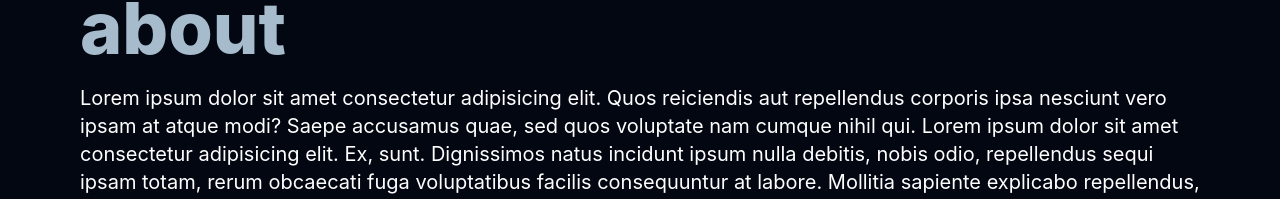
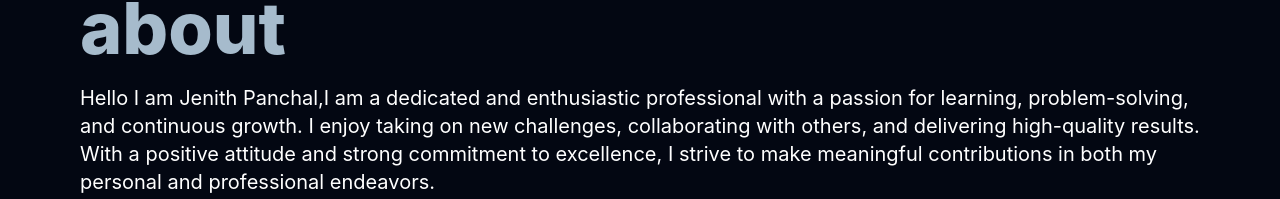
Before and after one commit to Jenith-Panchal-Simform/Practical-03-Portfolio, a React (Vite) app: page / in a window 1280 px wide. Shown: the part 730-929 px from the top of the page. Built offline with nearby package versions, Linux system fonts and the light colour scheme.

Commit message:
feat:update profile photo and about section

```diff
--- a/src/components/About/About.tsx
+++ b/src/components/About/About.tsx
@@ -10,29 +10,25 @@ export const About = () => {
           about
         </h1>
         <p className="text-xl">
-          Lorem ipsum dolor sit amet consectetur adipisicing elit. Quos
-          reiciendis aut repellendus corporis ipsa nesciunt vero ipsam at atque
-          modi? Saepe accusamus quae, sed quos voluptate nam cumque nihil qui.
-          Lorem ipsum dolor sit amet consectetur adipisicing elit. Ex, sunt.
-          Dignissimos natus incidunt ipsum nulla debitis, nobis odio,
-          repellendus sequi ipsam totam, rerum obcaecati fuga voluptatibus
-          facilis consequuntur at labore. Mollitia sapiente explicabo
-          repellendus, fugiat, consequatur repudiandae dolorum laborum ipsa eum
-          aliquid voluptates a? Eaque molestias voluptate quos illo, tempora
-          vitae laudantium iure repellat voluptates, exercitationem id
-          doloremque ut iusto. Aliquam, unde architecto. Quisquam, ut veritatis
-          nesciunt sequi eligendi a. Culpa sed voluptas dolore amet sapiente
-          corrupti odio, blanditiis dignissimos quos fugit aliquam aliquid
-          doloribus. Placeat earum dignissimos esse harum! Labore, debitis
-          quidem, illo asperiores ratione ipsum ex aliquam harum error maiores
-          repellat, placeat vero culpa incidunt numquam! Illo amet cumque
-          sapiente odit nobis sed rem nihil fugit sunt at!
+          Hello I am Jenith Panchal,I am a dedicated and enthusiastic
+          professional with a passion for learning, problem-solving, and
+          continuous growth. I enjoy taking on new challenges, collaborating
+          with others, and delivering high-quality results. With a positive
+          attitude and strong commitment to excellence, I strive to make
+          meaningful contributions in both my personal and professional
+          endeavors.
         </p>
       </div>
       <div className="flex justify-around">
-        <h2 className="text-2xl md:text-4xl lg:text-4xl font-bold">React</h2>
-        <h2 className="text-2xl md:text-4xl lg:text-4xl font-bold">Node</h2>
-        <h2 className="text-2xl md:text-4xl lg:text-4xl font-bold">Java</h2>
+        <h2 className="text-2xl md:text-4xl lg:text-4xl font-bold hover:text-[#A6BBCC]">
+          React
+        </h2>
+        <h2 className="text-2xl md:text-4xl lg:text-4xl font-bold hover:text-[#A6BBCC]">
+          Node
+        </h2>
+        <h2 className="text-2xl md:text-4xl lg:text-4xl font-bold hover:text-[#A6BBCC]">
+          Java
+        </h2>
       </div>
     </section>
   );
--- a/src/components/Home/Home.tsx
+++ b/src/components/Home/Home.tsx
@@ -15,7 +15,7 @@ export const Home = () => {
       <div className=" border border-[#A6BBCC] rounded-xl  aspect-square w-1/3">
         {/* image */}
         <img
-          src="https://th.bing.com/th/id/OIP.zsu9Q2fgwEFCjJ0jYcOSIAHaE8?w=251&h=180&c=7&r=0&o=7&pid=1.7&rm=3"
+          src="https://cdn.pixabay.com/photo/2015/10/05/22/37/blank-profile-picture-973460_1280.png"
           alt="Profile Photo"
           className="h-full w-full object-cover rounded-xl"
         />
```
